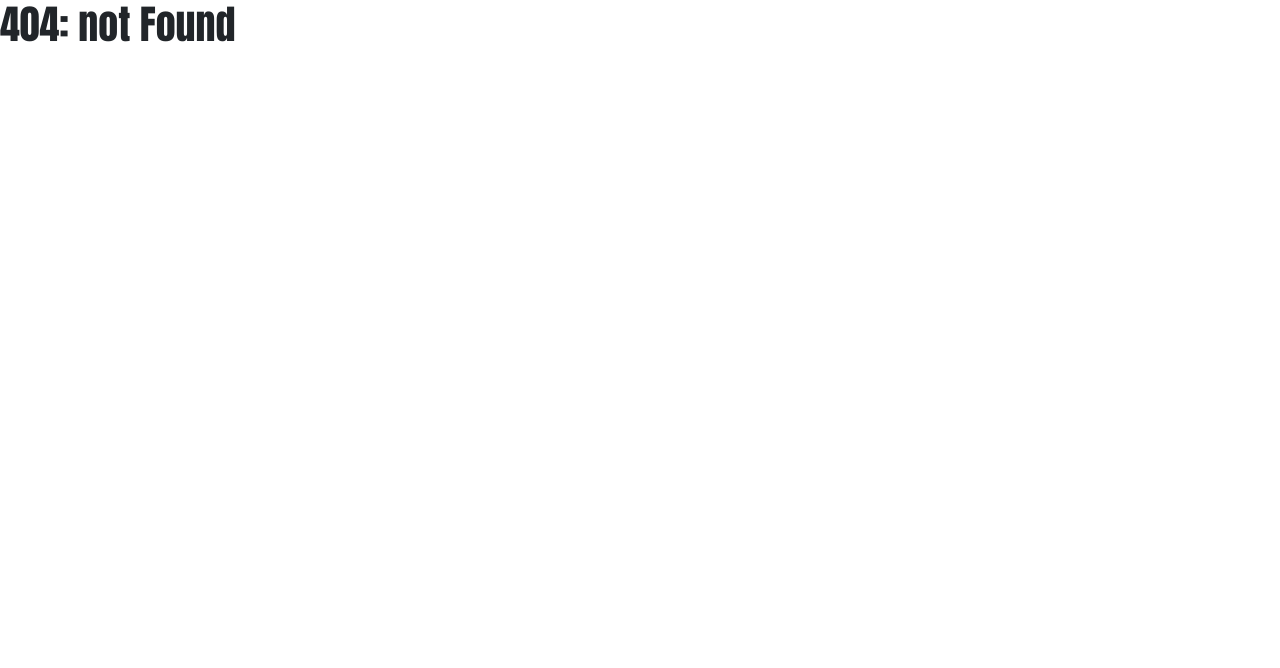
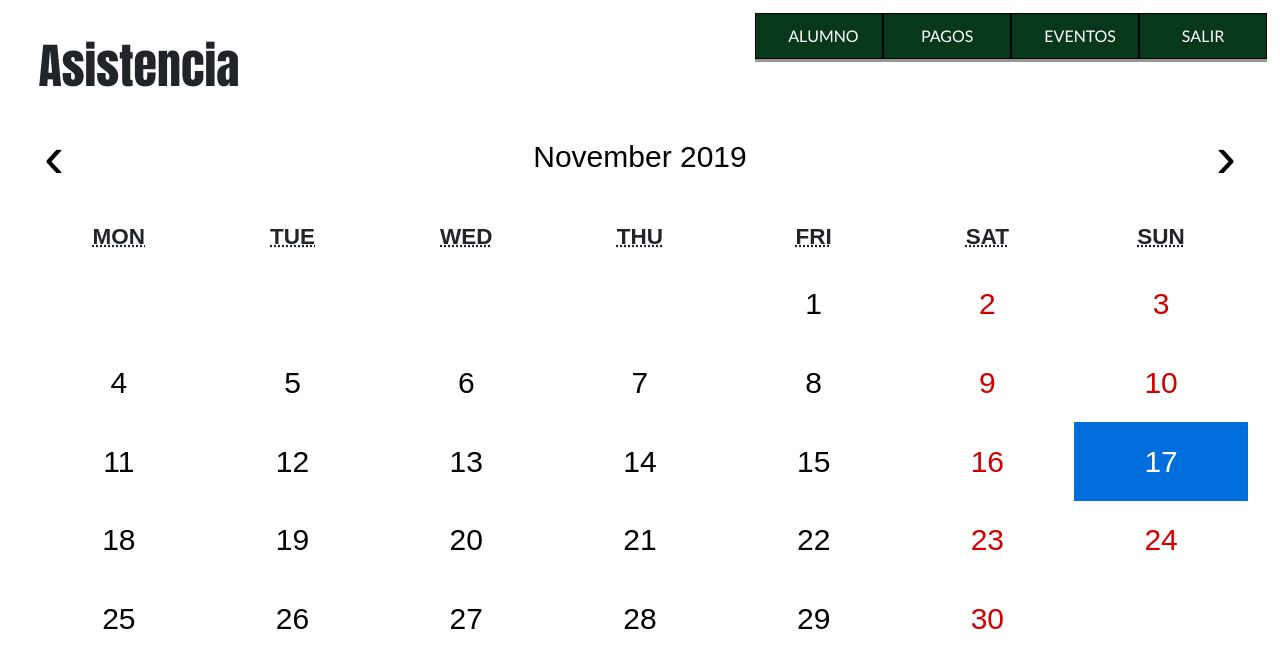
Before and after one commit to CiprianoBryan/Colegio, a React (Create React App) app: page /asistencias in a window 1280 px wide. Before the commit this address had no page. Shown: the top 668 px of the page. Built offline with nearby package versions, Linux system fonts and the light colour scheme; data requests are answered from the project's data file.

Commit message:
calendar

```diff
--- a/package.json
+++ b/package.json
@@ -8,6 +8,7 @@
     "md5": "^2.2.1",
     "npm-run-all": "^4.1.5",
     "react": "^16.12.0",
+    "react-calendar": "^2.19.2",
     "react-dom": "^16.12.0",
     "react-router-dom": "^5.1.2",
     "react-scripts": "3.2.0"
--- a/src/components/App.js
+++ b/src/components/App.js
@@ -3,6 +3,7 @@ import {BrowserRouter, Route, Switch} from 'react-router-dom';
 import Login from '../pages/Login';
 import Panel from '../pages/Panel';
 import Notas from '../pages/Notas';
+import Asistencias from '../pages/Asistencias';
 import NotFound from '../pages/NotFound';
 import Layout from './Layout';
 
@@ -14,6 +15,7 @@ function App() {
                     <Route exact path="/login" component={Login}/>
                     <Route exact path="/panel" component={Panel}/>
                     <Route exact path="/notas" component={Notas}/>
+                    <Route exact path="/asistencias" component={Asistencias}/>
                     <Route component={NotFound}/>
                 </Switch>
             </Layout>
--- /dev/null
+++ b/src/pages/Asistencias.js
@@ -0,0 +1,70 @@
+import React from 'react';
+import PageLoading from '../components/PageLoading';
+import PageError from '../components/PageError';
+import Calendar from 'react-calendar';
+import api from '../api';
+
+import './styles/Asistencias.css';
+
+class Asistencias extends React.Component {
+	state = {
+		loading: true,
+		error: null,
+		data: undefined,
+		date: new Date()
+	};
+
+	componentDidMount() {
+		this.fetchData();
+	}
+
+	fetchData = async () => {
+		this.setState({
+			loading: true,
+			error: null
+		});
+		try {
+			const data = await api.alumnos.read("1");
+			this.setState({
+				loading: false,
+				data: data.notas
+			});
+		} catch (error) {
+			this.setState({
+				loading: false,
+				error: error
+			});
+		}
+	}
+
+	handleChangeDay = date => {
+		console.log('aea');
+		// this.setState({date});
+	}
+
+	render() {
+		if (this.state.loading && !this.state.data) {
+			return <PageLoading/>;
+		}
+		if (this.state.error) {
+			return <PageError error={this.state.error}/>
+		}
+		return (
+			<div className="Asistencia">
+				<h1 className="title">Asistencia</h1>
+				<Calendar
+					onClickDay={this.handleChangeDay}
+					onClickMonth={console.log('month')}
+					onClickYear={console.log('year')}
+					showNeighboringMonth={false}
+					dosanlw="ñnoneñ"
+					className="Asistencia_calendar"
+					onChange={this.handleChangeDay}
+					value={this.state.date}
+				/>
+			</div>
+		);
+	}
+}
+
+export default Asistencias;
--- /dev/null
+++ b/src/pages/styles/Asistencias.css
@@ -0,0 +1,31 @@
+.Asistencia_calendar {
+	width: 95%;
+	font-size: 30px;
+	height: 120%;
+	margin: 0 auto;
+	margin-top: 3%;
+	border-style: none;
+}
+
+.title {
+	margin-left: 3%;
+	margin-top: 3%;
+	font-size: 300%;
+}
+
+.react-calendar__navigation__arrow {
+	font-size: 60px;
+}
+
+.react-calendar__navigation {
+	user-select: none;
+}
+
+abbr {
+	text-decoration: none;
+	cursor: auto;
+}
+
+.react-calendar__navigation__prev2-button, .react-calendar__navigation__next2-button {
+	display: none;
+}
--- a/src/pages/styles/Notas.css
+++ b/src/pages/styles/Notas.css
@@ -31,3 +31,12 @@
 .Notas_container > div {
 	margin-bottom: 4%;
 }
+
+.react-calendar__month-view__days__day {
+	user-select: none;
+}
+
+.react-calendar__month-view__days__day:hover {
+	user-select: none;
+	display: none;
+}
```
Also changed, not shown: 1 other file (tests, documents, lock files or other folders).
